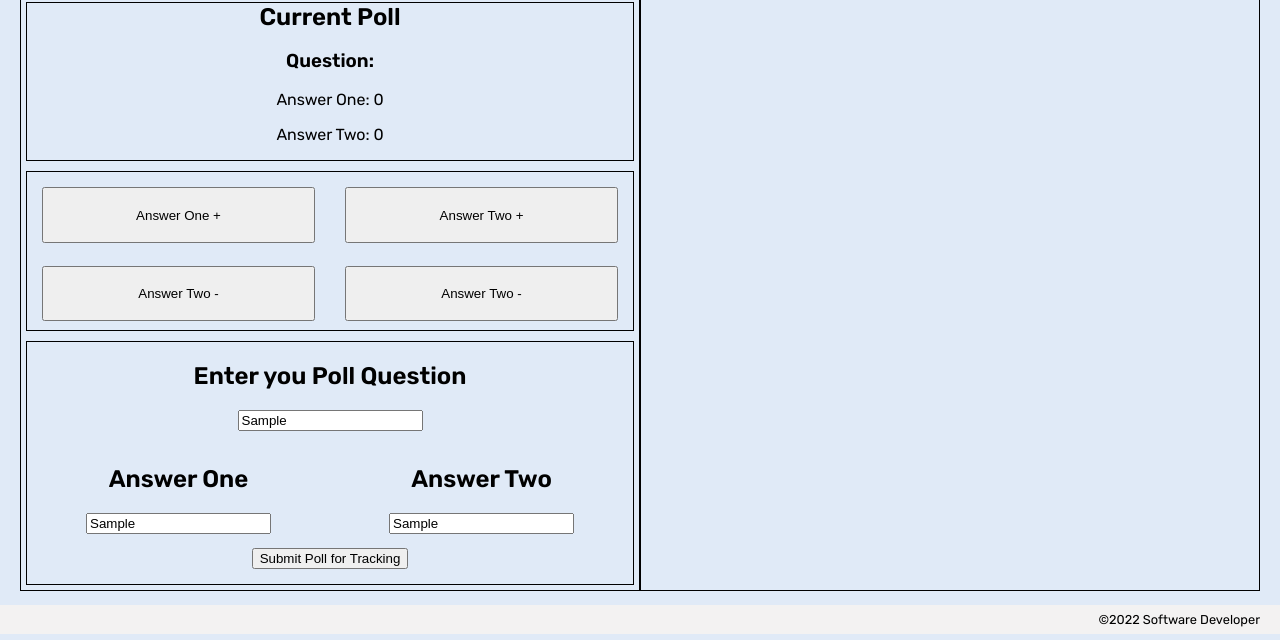
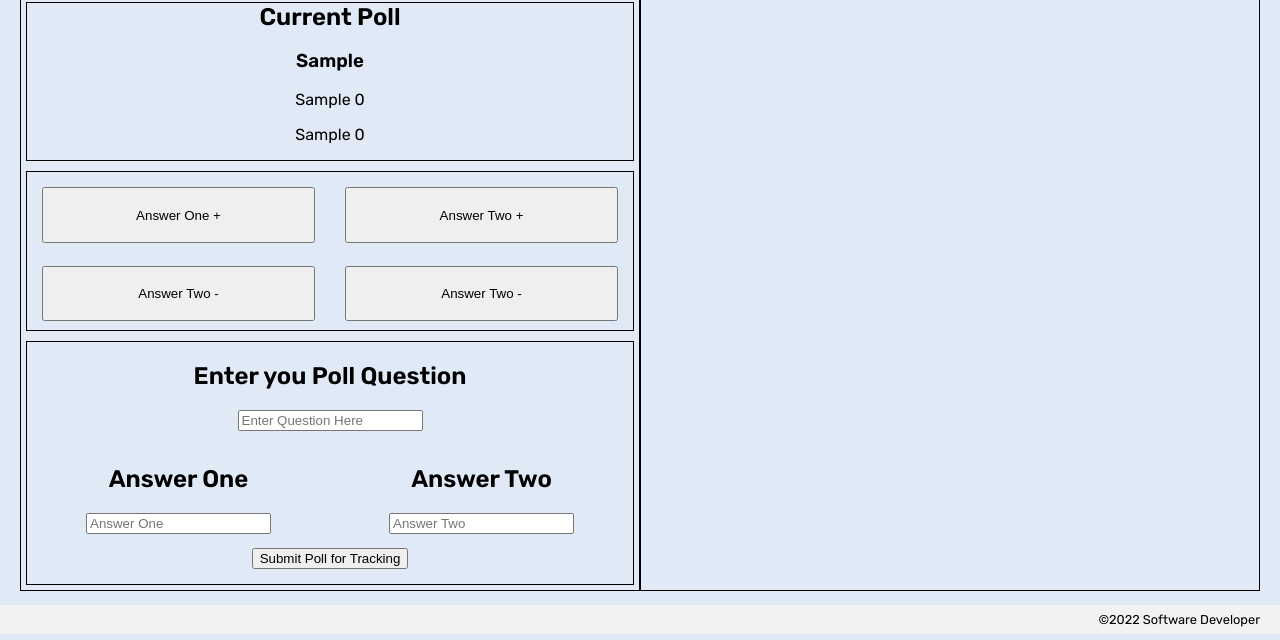
Before and after one commit to Thomas-Jenkins/from_scratch_poll_tracker, a plain HTML site: page index.html in a window 1280 px wide. Both pictures are taken after typing "Sample", "Sample", "Sample" into the empty fields and a click on the button "Submit Poll for Tracking". Shown: the part 166-806 px from the top of the page. Drawn offline with Linux system fonts and the light colour scheme.

Commit message:
add JavaScrip functionality to the poll tracker aspect of of the app

```diff
--- a/app.js
+++ b/app.js
@@ -1,11 +1,8 @@
-// import functions and grab DOM elements
+// Import Functions
+import { renderPoll } from './render-poll.js';
+// elements in the current poll div
+const questionDisplayEl = document.getElementById('current-question');
 
-// elements in the current poll div
-const questionDisplayEl = document.getElementsById('question-display');
-const answerOneDisplayEl = document.getElementById('current-answer-one');
-const answerTwoDisplayEl = document.getElementById('current-answer-two');
-const votesOneDisplayEl = document.getElementById('votes-one');
-const votesTwoDisplayEl = document.getElementById('votes-two');
 
 // elements in the poll input div
 const votesOneTallyUp = document.getElementById('answer-one-tally-up');
@@ -18,11 +15,52 @@ const questionInput = document.getElementById('enter-question');
 const answerOneInput = document.getElementById('answer-one-input');
 const answerTwoInput = document.getElementById('answer-two-input');
   // submit button Element
-const = submitPollButtonEl = document.getElementById('');
+const submitPollButtonEl = document.getElementById('submit-poll');
 
 // let state
+let questionContent = '';
+let answerOneContent = '';
+let answerTwoContent = '';
+let answerOne = 0;
+let answerTwo = 0;
 
-// set event listeners
-  // get user input
-  // use user input to update state
-  // update DOM to reflect the new state
+const pastPolls = [];
+
+submitPollButtonEl.addEventListener('click', () => {
+    questionContent = questionInput.value;
+    answerOneContent = answerOneInput.value;
+    answerTwoContent = answerTwoInput.value;
+
+    questionInput.value = '';
+    answerOneInput.value = '';
+    answerTwoInput.value = '';
+    console.log(questionContent);
+    displayCurrentPoll();
+});
+votesOneTallyUp.addEventListener('click', () => {
+    answerOne++;
+    displayCurrentPoll();
+});
+votesOneTallyDown.addEventListener('click', () => {
+    answerOne--;
+    displayCurrentPoll();
+});
+votesTwoTallyUp.addEventListener('click', () => {
+    answerTwo++;
+    displayCurrentPoll();
+});
+votesTwoTallyDown.addEventListener('click', () => {
+    answerTwo--;
+    displayCurrentPoll();
+});
+
+
+function displayCurrentPoll() {
+    questionDisplayEl.textContent = '';
+
+
+
+    const pollEl = renderPoll(questionContent, answerOneContent, answerTwoContent, answerOne, answerTwo);
+
+    questionDisplayEl.append(pollEl);
+}
--- a/index.html
+++ b/index.html
@@ -30,9 +30,9 @@
             <div id="current-poll" class="box-sub">
                 <h1>Current Poll</h1>
                 <div id="current-question">
-                    <h3 id="question-display">Question:</h3>
-                    <p id="current-answer-one">Answer One: <span id="votes-one">0</span></p>
-                    <p id="current-answer-two">Answer Two: <span id="votes-two">0</span></p>
+                    <!-- <h3 id="question-display"></h3>
+                    <p id="current-answer-one"></p>
+                    <p id="current-answer-two"></p> -->
                 </div>
             </div>
 <!-- Div for holding answer Inputs -->
@@ -59,19 +59,19 @@
                 <div id="answer-input-box">
                     <div>
                         <h2>Answer One</h2>
-                        <input id="answer-one-input" type="text" placeholder="Answer One">
+                        <input name="answer-one" id="answer-one-input" type="text" placeholder="Answer One">
                     </div>
                     <div>
                         <h2>Answer Two</h2>
-                        <input id="answer-two-input" type="text" placeholder="Answer Two">
+                        <input name="answer-two" id="answer-two-input" type="text" placeholder="Answer Two">
                     </div>
                 </div>
                 <div>
-                    <button>Submit Poll for Tracking</button>
+                    <button id="submit-poll">Submit Poll for Tracking</button>
                 </div>
             </div>
         </section>
-        <section id="left" class="box-main">
+        <section id="right" class="box-main">
             <div id="past-poll" class="box-head">
                 <h1>Past Poll Records</h1>
             </div>
--- /dev/null
+++ b/render-poll.js
@@ -0,0 +1,28 @@
+export function renderPoll(question, answerOne, answerTwo, votesOne, votesTwo){
+    const currentPoll = document.createElement('div');
+    const currentQuestion = document.createElement('h3');
+    const answersEl = document.createElement('div');
+    const answerOneEl = document.createElement('p');
+    const answerTwoEl = document.createElement('p');
+
+
+
+    currentQuestion.textContent = question;
+    answerOneEl.textContent = `${answerOne} ${votesOne}`;
+    answerTwoEl.textContent = `${answerTwo} ${votesTwo}`;
+
+    currentPoll.append(currentQuestion, answersEl);
+    answersEl.append(answerOneEl, answerTwoEl);
+
+    return currentPoll;
+}
+
+
+
+
+
+// let questionContent = '';
+// let answerOneContent = '';
+// let answerTwoContent = '';
+// let answerOne = 0;
+// let answerTwo = 0;
```
